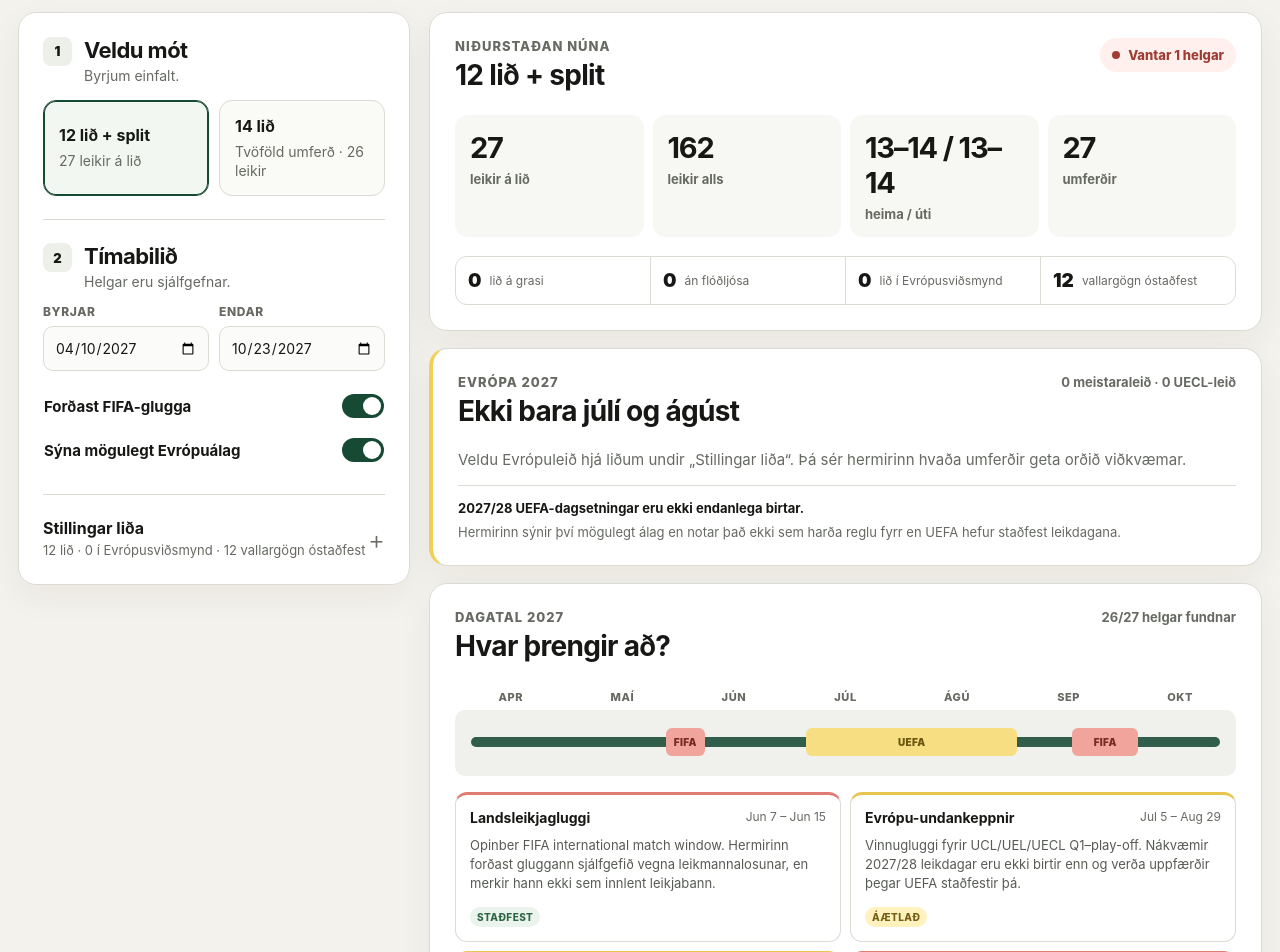
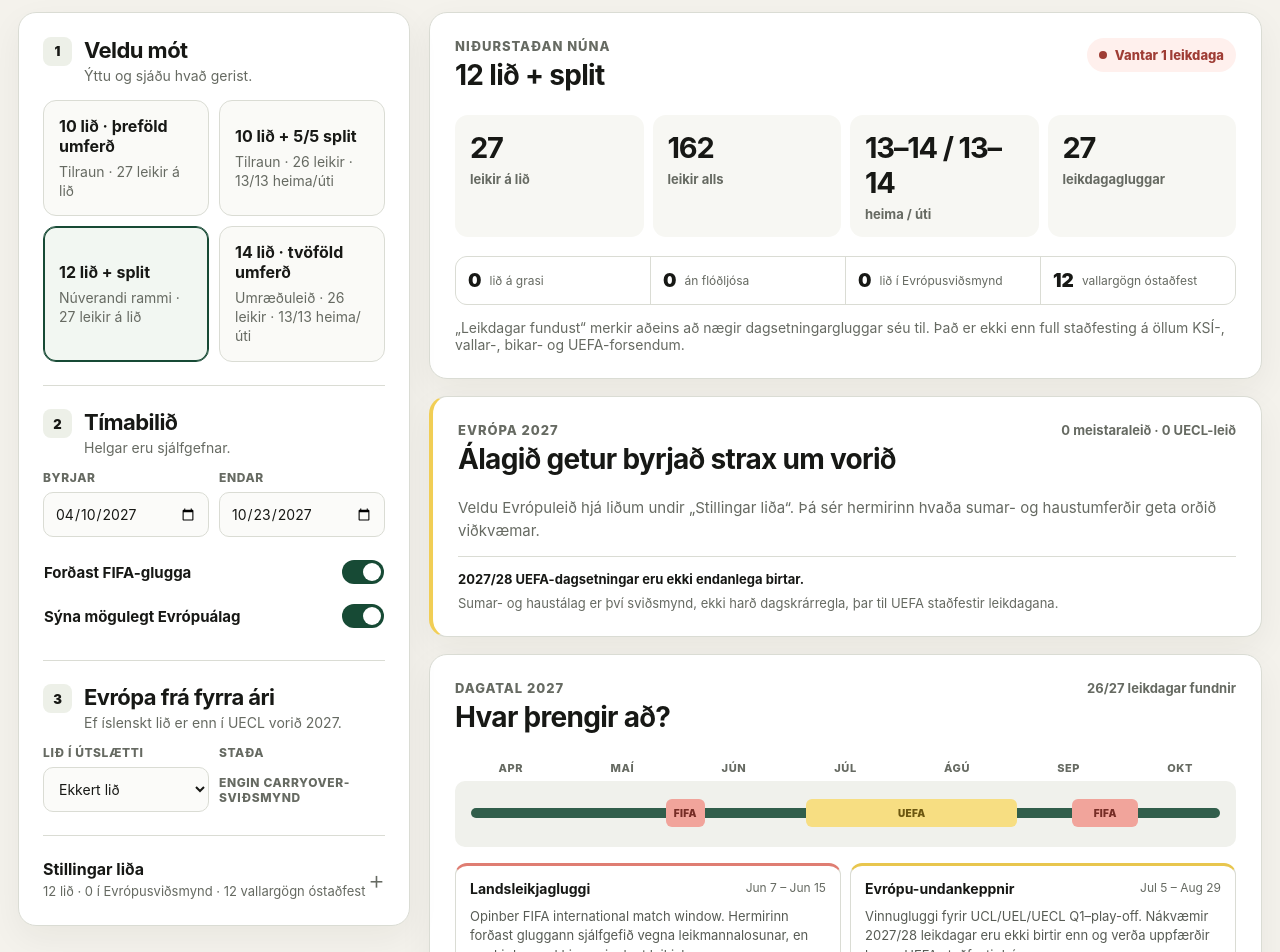
Before and after one commit to lollipop1234-code/besta-deild-hermir, a Next.js app: page / in a window 1280 px wide. Shown: the part 220-1172 px from the top of the page. Built offline with nearby package versions, Linux system fonts and the light colour scheme.

Commit message:
feat: add 10-team playground and spring Europe scenario

```diff
--- a/src/app/page.tsx
+++ b/src/app/page.tsx
@@ -4,6 +4,7 @@ import { useMemo, useState } from "react";
 
 import { calendar2027 } from "@/data/calendar-2027";
 import { europePathProfiles } from "@/data/europe-2027";
+import { conferenceSpring2027, conferenceSpringSource } from "@/data/europe-spring-2027";
 import { expansionTeams, teams2026 } from "@/data/teams-2026";
 import {
   buildPairingRounds,
@@ -19,9 +20,41 @@ const surfaceLabels: Record<Surface, string> = {
   unknown: "Óstaðfest",
 };
 
+const formatCopy: Record<FormatPreset, { title: string; meta: string }> = {
+  "ten-triple": {
+    title: "10 lið · þreföld umferð",
+    meta: "Tilraun · 27 leikir á lið",
+  },
+  "ten-split": {
+    title: "10 lið + 5/5 split",
+    meta: "Tilraun · 26 leikir · 13/13 heima/úti",
+  },
+  "current-12-split": {
+    title: "12 lið + split",
+    meta: "Núverandi rammi · 27 leikir á lið",
+  },
+  "double-14": {
+    title: "14 lið · tvöföld umferð",
+    meta: "Umræðuleið · 26 leikir · 13/13 heima/úti",
+  },
+};
+
 function dateSpan(start: string, end: string) {
   const fmt = new Intl.DateTimeFormat("is-IS", { day: "numeric", month: "short" });
   return `${fmt.format(new Date(`${start}T12:00:00Z`))} – ${fmt.format(new Date(`${end}T12:00:00Z`))}`;
+}
+
+function shortDate(value: string) {
+  return new Intl.DateTimeFormat("is-IS", { day: "numeric", month: "short" }).format(
+    new Date(`${value}T12:00:00Z`),
+  );
+}
+
+function daysApart(a: string, b: string) {
+  const oneDay = 24 * 60 * 60 * 1000;
+  const aTime = new Date(`${a}T12:00:00Z`).getTime();
+  const bTime = new Date(`${b}T12:00:00Z`).getTime();
+  return Math.abs(aTime - bTime) / oneDay;
 }
 
 function Toggle({ checked, onChange, label }: { checked: boolean; onChange: (value: boolean) => void; label: string }) {
@@ -57,20 +90,21 @@ export default function Home() {
   const [preset, setPreset] = useState<FormatPreset>("current-12-split");
   const [seasonStart, setSeasonStart] = useState("2027-04-10");
   const [seasonEnd, setSeasonEnd] = useState("2027-10-23");
-  const [protectFifa, setProtectFifa] = useState(true);
+  const [avoidFifa, setAvoidFifa] = useState(true);
   const [showUefa, setShowUefa] = useState(true);
+  const [springEuropeTeamId, setSpringEuropeTeamId] = useState("none");
   const [teams, setTeams] = useState<Team[]>([...teams2026, ...expansionTeams]);
   const [selectedRound, setSelectedRound] = useState(1);
   const [teamsOpen, setTeamsOpen] = useState(false);
 
+  const metrics = useMemo(() => formatMetrics(preset), [preset]);
   const activeTeams = useMemo(
-    () => (preset === "double-14" ? teams : teams.slice(0, 12)),
-    [preset, teams],
+    () => teams.slice(0, metrics.teams),
+    [teams, metrics.teams],
   );
-  const metrics = formatMetrics(preset);
   const calendar = useMemo(
-    () => buildRoundDates(preset, seasonStart, seasonEnd, calendar2027, protectFifa),
-    [preset, seasonStart, seasonEnd, protectFifa],
+    () => buildRoundDates(preset, seasonStart, seasonEnd, calendar2027, avoidFifa),
+    [preset, seasonStart, seasonEnd, avoidFifa],
   );
   const pairingRounds = useMemo(
     () => buildPairingRounds(preset, activeTeams),
@@ -86,24 +120,57 @@ export default function Home() {
   const conferenceTeams = activeTeams.filter((team) => team.europePath === "conference");
   const grassTeams = activeTeams.filter((team) => team.surface === "grass").length;
   const noLights = activeTeams.filter((team) => team.floodlights === false).length;
+  const springEuropeTeam = activeTeams.find((team) => team.id === springEuropeTeamId);
 
   const uefaWindow = roundDate
     ? calendar2027.find((block) => block.kind === "uefa" && inRange(roundDate.date, block.start, block.end))
     : undefined;
-  const roundEuropeTeams = round?.pairings
+
+  const roundEuropeTeams = round?.stage === "split"
+    ? europeTeams
+    : round?.pairings
       .flatMap((pair) => [pair.home, pair.away])
       .filter((id, index, all) => all.indexOf(id) === index)
       .map((id) => activeTeams.find((team) => team.id === id))
       .filter((team): team is Team => Boolean(team && team.europePath !== "none")) ?? [];
+
+  const springTeamCouldPlay = Boolean(
+    springEuropeTeam && round && (
+      round.stage === "split" ||
+      round.pairings.some((pair) => pair.home === springEuropeTeam.id || pair.away === springEuropeTeam.id)
+    ),
+  );
+
+  const nearbySpringEurope = roundDate && springTeamCouldPlay
+    ? conferenceSpring2027
+      .map((match) => ({ ...match, distance: daysApart(roundDate.date, match.date) }))
+      .filter((match) => match.distance <= 3)
+      .sort((a, b) => a.distance - b.distance)[0]
+    : undefined;
 
   function updateTeam(id: string, patch: Partial<Team>) {
     setTeams((current) => current.map((team) => (team.id === id ? { ...team, ...patch } : team)));
   }
 
   function choosePreset(next: FormatPreset) {
+    const nextMetrics = formatMetrics(next);
+    const nextIds = new Set(teams.slice(0, nextMetrics.teams).map((team) => team.id));
     setPreset(next);
     setSelectedRound(1);
+    if (springEuropeTeamId !== "none" && !nextIds.has(springEuropeTeamId)) {
+      setSpringEuropeTeamId("none");
     }
+  }
+
+  const splitMessage = preset === "ten-split"
+    ? {
+      title: "Split ræðst af stöðunni eftir 18 leiki.",
+      text: "Fimm lið fara í hvorn hluta. Þar sem hóparnir eru oddatala fær eitt lið frí í hverjum leikdagaglugga, svo split-ið þarf 10 glugga fyrir 8 leiki á lið.",
+    }
+    : {
+      title: "Þessi umferð ræðst af stöðunni eftir 22 leiki.",
+      text: "Hermirinn býr ekki til falska mótherja áður en efri og neðri hluti liggja fyrir.",
+    };
 
   return (
     <main>
@@ -118,7 +185,7 @@ export default function Home() {
 
       <section className="intro">
         <p>
-          Prófaðu fyrirkomulag Bestu deildarinnar 2027. Hermirinn heldur utan um landsleikjahlé, mögulegt Evrópuálag og grunnforsendur heimavalla.
+          Prófaðu stærð deildar, fyrirkomulag og Evrópuálag. Hermirinn á að sýna afleiðingarnar án þess að fela flóknu reglurnar í viðmótinu.
         </p>
         <p className="data-note">Liðalistinn er vinnulisti úr 2026 þar til þátttakendur 2027 liggja endanlega fyrir.</p>
       </section>
@@ -129,27 +196,22 @@ export default function Home() {
             <span className="step">1</span>
             <div>
               <h2>Veldu mót</h2>
-              <p>Byrjum einfalt.</p>
+              <p>Ýttu og sjáðu hvað gerist.</p>
             </div>
           </div>
 
           <div className="preset-grid">
+            {(Object.keys(formatCopy) as FormatPreset[]).map((format) => (
               <button
                 type="button"
-              className={`preset ${preset === "current-12-split" ? "preset-active" : ""}`}
-              onClick={() => choosePreset("current-12-split")}
+                key={format}
+                className={`preset ${preset === format ? "preset-active" : ""}`}
+                onClick={() => choosePreset(format)}
               >
-              <strong>12 lið + split</strong>
-              <span>27 leikir á lið</span>
+                <strong>{formatCopy[format].title}</strong>
+                <span>{formatCopy[format].meta}</span>
               </button>
-            <button
-              type="button"
-              className={`preset ${preset === "double-14" ? "preset-active" : ""}`}
-              onClick={() => choosePreset("double-14")}
-            >
-              <strong>14 lið</strong>
-              <span>Tvöföld umferð · 26 leikir</span>
-            </button>
+            ))}
           </div>
 
           <div className="divider" />
@@ -174,8 +236,32 @@ export default function Home() {
           </div>
 
           <div className="toggle-list">
-            <Toggle checked={protectFifa} onChange={setProtectFifa} label="Forðast FIFA-glugga" />
+            <Toggle checked={avoidFifa} onChange={setAvoidFifa} label="Forðast FIFA-glugga" />
             <Toggle checked={showUefa} onChange={setShowUefa} label="Sýna mögulegt Evrópuálag" />
+          </div>
+
+          <div className="divider" />
+
+          <div className="section-heading compact">
+            <span className="step">3</span>
+            <div>
+              <h2>Evrópa frá fyrra ári</h2>
+              <p>Ef íslenskt lið er enn í UECL vorið 2027.</p>
+            </div>
+          </div>
+
+          <div className="date-grid">
+            <label className="fixture-title-row">
+              <span>Lið í útslætti</span>
+              <select value={springEuropeTeamId} onChange={(event) => setSpringEuropeTeamId(event.target.value)}>
+                <option value="none">Ekkert lið</option>
+                {activeTeams.map((team) => <option key={team.id} value={team.id}>{team.name}</option>)}
+              </select>
+            </label>
+            <label>
+              <span>Staða</span>
+              <span>{springEuropeTeam ? "Staðfestir UEFA-leikdagar virkir" : "Engin carryover-sviðsmynd"}</span>
+            </label>
           </div>
 
           <div className="divider" />
@@ -237,11 +323,13 @@ export default function Home() {
             <div className="scorecard-top">
               <div>
                 <div className="eyebrow">Niðurstaðan núna</div>
-                <h2>{preset === "double-14" ? "14 liða deild" : "12 lið + split"}</h2>
+                <h2>{formatCopy[preset].title}</h2>
               </div>
               <div className={`fit-badge ${calendar.shortfall ? "fit-badge-bad" : ""}`}>
                 <span className="dot" />
-                {calendar.shortfall ? `Vantar ${calendar.shortfall} helgar` : "Passar í gluggann"}
+                {calendar.shortfall
+                  ? `Vantar ${calendar.shortfall} leikdaga`
+                  : `${calendar.rounds.length}/${metrics.rounds} leikdagar fundust`}
               </div>
             </div>
 
@@ -249,7 +337,7 @@ export default function Home() {
               <Stat value={metrics.gamesPerTeam} label="leikir á lið" />
               <Stat value={metrics.totalGames} label="leikir alls" />
               <Stat value={metrics.homeRange} label="heima / úti" />
-              <Stat value={metrics.rounds} label="umferðir" />
+              <Stat value={metrics.rounds} label="leikdagagluggar" />
             </div>
 
             <div className="signal-row">
@@ -258,19 +346,38 @@ export default function Home() {
               <div><span className="signal-number">{europeTeams.length}</span><span>lið í Evrópusviðsmynd</span></div>
               <div><span className="signal-number">{unknownVenues}</span><span>vallargögn óstaðfest</span></div>
             </div>
+            <p className="data-note" style={{ marginTop: 14, marginBottom: 0 }}>
+              „Leikdagar fundust“ merkir aðeins að nægir dagsetningargluggar séu til. Það er ekki enn full staðfesting á öllum KSÍ-, vallar-, bikar- og UEFA-forsendum.
+            </p>
           </div>
 
           <div className="panel europe-panel">
             <div className="panel-title-row">
               <div>
                 <div className="eyebrow">Evrópa 2027</div>
-                <h2>Ekki bara júlí og ágúst</h2>
+                <h2>Álagið getur byrjað strax um vorið</h2>
               </div>
               <span className="quiet">{championsTeams.length} meistaraleið · {conferenceTeams.length} UECL-leið</span>
             </div>
 
+            {springEuropeTeam && (
+              <div className="europe-team-list">
+                <div className="europe-team">
+                  <div><strong>{springEuropeTeam.name}</strong><span>UECL 2026/27 carryover</span></div>
+                  <p>Ef liðið er enn í Sambandsdeildinni koma staðfestir UEFA-leikdagar inn í íslenska vorið 2027.</p>
+                  <p className="europe-detail">
+                    {conferenceSpring2027.filter((match) => match.date >= "2027-04-01").map((match) => shortDate(match.date)).join(" · ")}
+                  </p>
+                </div>
+                <div className="provisional-note">
+                  <b>Staðfest UEFA-dagatal.</b>
+                  <a className="quiet" href={conferenceSpringSource.url} target="_blank" rel="noreferrer">{conferenceSpringSource.label} ↗</a>
+                </div>
+              </div>
+            )}
+
             {europeTeams.length === 0 ? (
-              <p className="empty-copy">Veldu Evrópuleið hjá liðum undir „Stillingar liða“. Þá sér hermirinn hvaða umferðir geta orðið viðkvæmar.</p>
+              <p className="empty-copy">Veldu Evrópuleið hjá liðum undir „Stillingar liða“. Þá sér hermirinn hvaða sumar- og haustumferðir geta orðið viðkvæmar.</p>
             ) : (
               <div className="europe-team-list">
                 {europeTeams.map((team) => {
@@ -288,7 +395,7 @@ export default function Home() {
             )}
             <div className="provisional-note">
               <b>2027/28 UEFA-dagsetningar eru ekki endanlega birtar.</b>
-              <span>Hermirinn sýnir því mögulegt álag en notar það ekki sem harða reglu fyrr en UEFA hefur staðfest leikdagana.</span>
+              <span>Sumar- og haustálag er því sviðsmynd, ekki harð dagskrárregla, þar til UEFA staðfestir leikdagana.</span>
             </div>
           </div>
 
@@ -298,7 +405,7 @@ export default function Home() {
                 <div className="eyebrow">Dagatal 2027</div>
                 <h2>Hvar þrengir að?</h2>
               </div>
-              <span className="quiet">{calendar.rounds.length}/{metrics.rounds} helgar fundnar</span>
+              <span className="quiet">{calendar.rounds.length}/{metrics.rounds} leikdagar fundnir</span>
             </div>
 
             <div className="month-line" aria-hidden="true">
@@ -308,7 +415,7 @@ export default function Home() {
               <div className="timeline-season" />
               <div className="timeline-block block-fifa-june" title="FIFA landsleikjagluggi">FIFA</div>
               {showUefa && <div className="timeline-block block-uefa" title="Mögulegar UEFA-undankeppnir">UEFA</div>}
-              {protectFifa && <div className="timeline-block block-fifa-autumn" title="FIFA landsleikjagluggi">FIFA</div>}
+              {avoidFifa && <div className="timeline-block block-fifa-autumn" title="FIFA landsleikjagluggi">FIFA</div>}
             </div>
 
             <div className="calendar-notes">
@@ -321,7 +428,13 @@ export default function Home() {
                   <p>{block.note}</p>
                   <small className={`confidence confidence-${block.confidence}`}>
                     {block.confidence === "official" ? "Staðfest" : "Áætlað"}
+                    {block.constraint === "avoid" ? " · forðast" : block.constraint === "blackout" ? " · lokað" : ""}
                   </small>
+                  {block.sourceUrl && (
+                    <div style={{ marginTop: 8 }}>
+                      <a className="quiet" href={block.sourceUrl} target="_blank" rel="noreferrer">{block.sourceLabel ?? "Heimild"} ↗</a>
+                    </div>
+                  )}
                 </div>
               ))}
             </div>
@@ -346,21 +459,28 @@ export default function Home() {
               {showUefa && uefaWindow && roundEuropeTeams.length > 0 && (
                 <span className="pill pill-warn">Evrópuviðkvæmt · {roundEuropeTeams.map((team) => team.name).join(", ")}</span>
               )}
+              {nearbySpringEurope && springEuropeTeam && (
+                <span className="pill pill-warn">UECL frá fyrra ári · {springEuropeTeam.name} · {shortDate(nearbySpringEurope.date)}</span>
+              )}
             </div>
 
             {round?.stage === "split" ? (
               <div className="split-placeholder">
-                <strong>Þessi umferð ræðst af stöðunni eftir 22 leiki.</strong>
-                <span>Hermirinn býr ekki til falska mótherja áður en efri og neðri hluti liggja fyrir.</span>
+                <strong>{splitMessage.title}</strong>
+                <span>{splitMessage.text}</span>
               </div>
             ) : (
               <div className="fixtures">
                 {round?.pairings.map((pair) => {
                   const home = activeTeams.find((team) => team.id === pair.home);
                   const away = activeTeams.find((team) => team.id === pair.away);
-                  const europeSensitive = Boolean(showUefa && uefaWindow && (home?.europePath !== "none" || away?.europePath !== "none"));
+                  const summerEuropeSensitive = Boolean(showUefa && uefaWindow && (home?.europePath !== "none" || away?.europePath !== "none"));
+                  const springEuropeSensitive = Boolean(
+                    nearbySpringEurope && springEuropeTeam &&
+                    (pair.home === springEuropeTeam.id || pair.away === springEuropeTeam.id),
+                  );
                   return (
-                    <div className={`fixture ${europeSensitive ? "fixture-europe" : ""}`} key={`${round.number}-${pair.home}-${pair.away}`}>
+                    <div className={`fixture ${summerEuropeSensitive || springEuropeSensitive ? "fixture-europe" : ""}`} key={`${round.number}-${pair.home}-${pair.away}`}>
                       <span>{names[pair.home]}</span>
                       <b>–</b>
                       <span>{names[pair.away]}</span>
@@ -372,16 +492,16 @@ export default function Home() {
           </div>
 
           <div className="rule-strip">
-            <div><span className="rule-dot hard" /><b>Staðfest regla</b><span>má ekki brjóta</span></div>
-            <div><span className="rule-dot soft" /><b>Álagsviðvörun</b><span>þarf að leysa í niðurröðun</span></div>
-            <div><span className="rule-dot info" /><b>Óstaðfest dagsetning</b><span>ekki notuð sem harð regla</span></div>
+            <div><span className="rule-dot hard" /><b>Harð regla</b><span>aðeins þegar heimild segir að lokað sé</span></div>
+            <div><span className="rule-dot soft" /><b>Sterk forsenda</b><span>t.d. FIFA-gluggi sem hermirinn forðast</span></div>
+            <div><span className="rule-dot info" /><b>Sviðsmynd</b><span>óstaðfest UEFA 2027/28 álag</span></div>
           </div>
         </section>
       </div>
 
       <footer>
         <span>Tilraunaverkefni · ekki opinber leikjaskrá KSÍ</span>
-        <span>2027 dagatal · uppfærist þegar KSÍ og UEFA birta fleiri staðfestar dagsetningar</span>
+        <span>2027 dagatal · staðfestar og áætlaðar forsendur aðgreindar</span>
       </footer>
     </main>
   );
```
Lines whose indentation alone changed are shown as unchanged.
